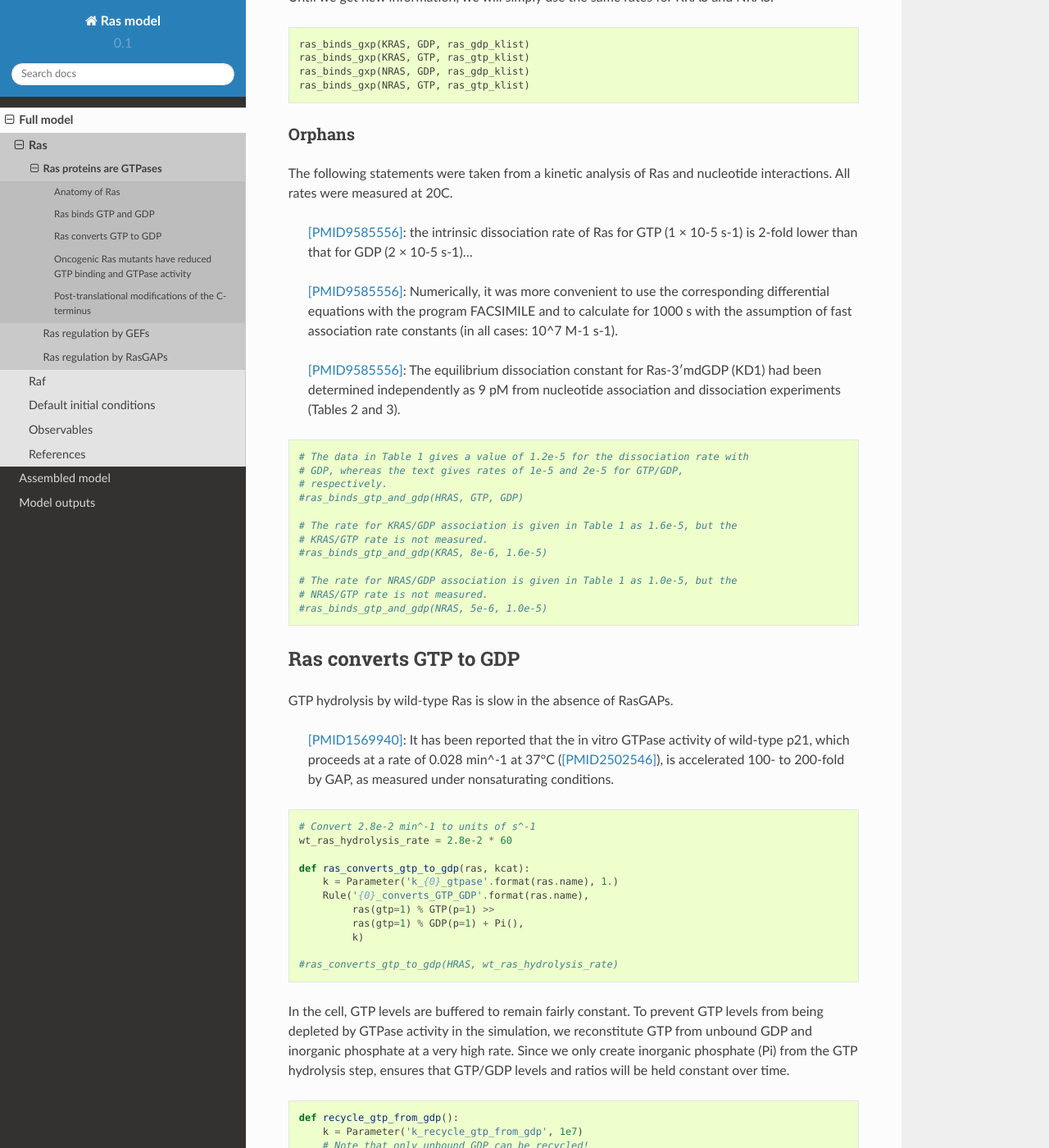
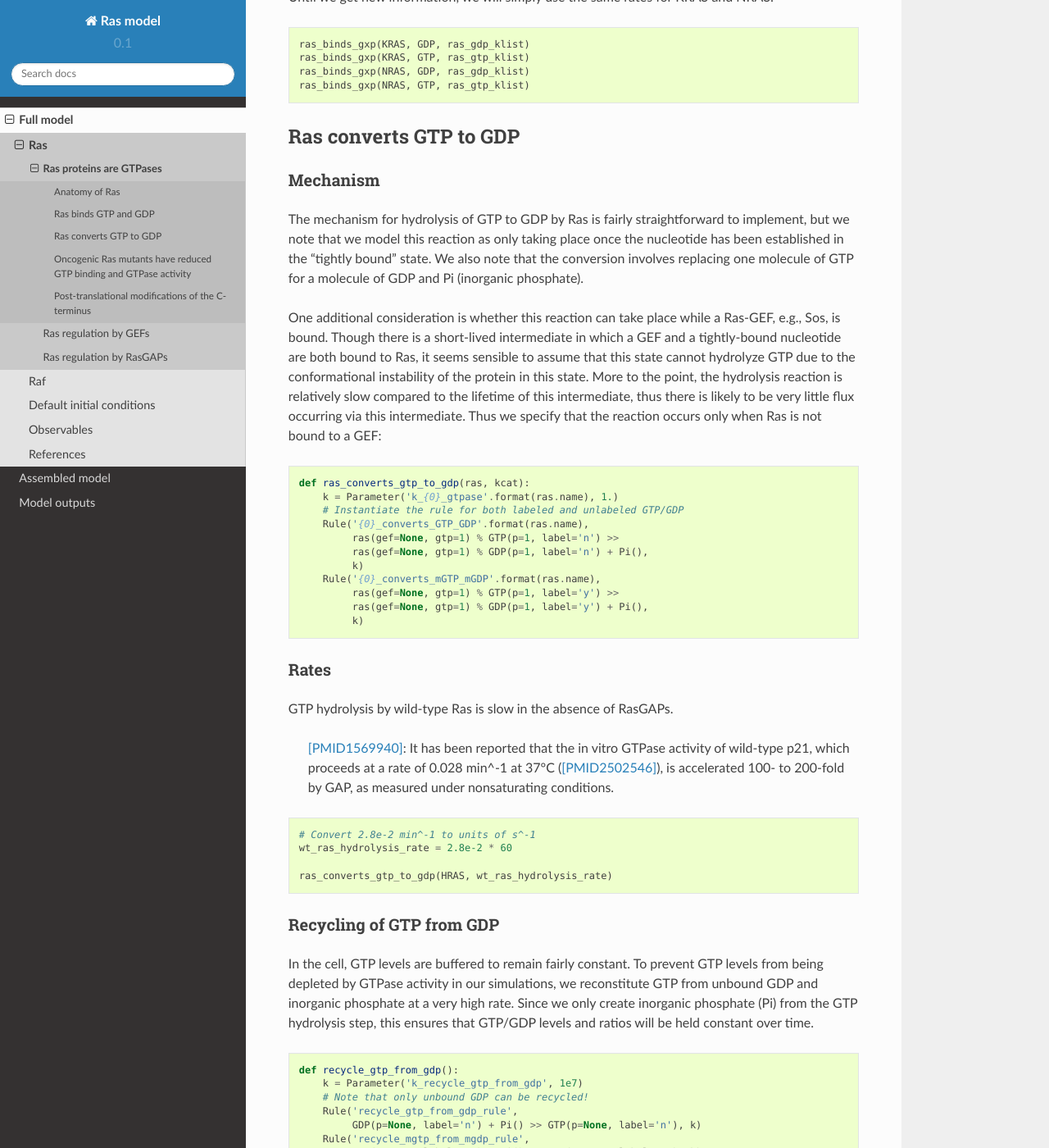
Before and after one commit to sorgerlab/rasmodel, a Sphinx documentation site: the page built from doc/full_model/ras/ras_gtpase.rst, in a window 1280 px wide and 1400 px high, scrolled down 3522 px. Shown: the whole window at 82% size. Built offline with Sphinx 7.4.7 and the Read the Docs theme 2.0.0, drawn with Linux system fonts in a browser that asks for light colours; some of the changed text lies outside the part shown.

Commit message:
Removed orphans, updated hydrolysis step

```diff
--- a/doc/full_model/ras/ras_gtpase.rst
+++ b/doc/full_model/ras/ras_gtpase.rst
@@ -64,8 +64,8 @@ review:
     and possess intrinsic GTPase activity ([PMID3304147_25]_ [PMID3304147_26]_
     [PMID6147754]_ [PMID6148703]_ [PMID3304147_29]_)
 
-Mechanism of Ras binding to GTP and GDP
-~~~~~~~~~~~~~~~~~~~~~~~~~~~~~~~~~~~~~~~
+Mechanism
+~~~~~~~~~
 
 The binding of Ras to GTP and GDP goes through an intermediate state, in which
 the nucleotide is at first loosely and then tightly bound:
@@ -121,8 +121,8 @@ tightly bound:
         equilibrate(rasgxp(s1s2='closed'), rasgxp(s1s2='open'), [kf2, kr2])
     #
 
-Rates for Ras/nucleotide binding
-~~~~~~~~~~~~~~~~~~~~~~~~~~~~~~~~
+Rates
+~~~~~
 
 The rates for HRAS + GDP binding were measured at 25C (Table 1,
 [PMID2200519]_). Since only the equilibrium constant K1 was given for the first
@@ -168,41 +168,42 @@ NRAS::
     ras_binds_gxp(NRAS, GDP, ras_gdp_klist)
     ras_binds_gxp(NRAS, GTP, ras_gtp_klist)
 
-Orphans
-~~~~~~~
-
-The following statements were taken from a kinetic analysis of Ras and
-nucleotide interactions. All rates were measured at 20C.
-
-    [PMID9585556]_: the intrinsic dissociation rate of Ras for GTP (1 × 10-5
-    s-1) is 2-fold lower than that for GDP (2 × 10-5 s-1)...
-
-    [PMID9585556]_: Numerically, it was more convenient to use the
-    corresponding differential equations with the program FACSIMILE and to
-    calculate for 1000 s with the assumption of fast association rate constants
-    (in all cases: 10^7 M-1 s-1).
-
-    [PMID9585556]_: The equilibrium dissociation constant for Ras-3′mdGDP (KD1)
-    had been determined independently as 9 pM from nucleotide association and
-    dissociation experiments (Tables 2 and 3).
-
-::
-
-    # The data in Table 1 gives a value of 1.2e-5 for the dissociation rate with
-    # GDP, whereas the text gives rates of 1e-5 and 2e-5 for GTP/GDP,
-    # respectively.
-    #ras_binds_gtp_and_gdp(HRAS, GTP, GDP)
-
-    # The rate for KRAS/GDP association is given in Table 1 as 1.6e-5, but the
-    # KRAS/GTP rate is not measured.
-    #ras_binds_gtp_and_gdp(KRAS, 8e-6, 1.6e-5)
-
-    # The rate for NRAS/GDP association is given in Table 1 as 1.0e-5, but the
-    # NRAS/GTP rate is not measured.
-    #ras_binds_gtp_and_gdp(NRAS, 5e-6, 1.0e-5)
-
 Ras converts GTP to GDP
 -----------------------
+
+Mechanism
+~~~~~~~~~
+
+The mechanism for hydrolysis of GTP to GDP by Ras is fairly straightforward to
+implement, but we note that we model this reaction as only taking place once
+the nucleotide has been established in the "tightly bound" state. We also note
+that the conversion involves replacing one molecule of GTP for a molecule of
+GDP and Pi (inorganic phosphate).
+
+One additional consideration is whether this reaction can take place while a
+Ras-GEF, e.g., Sos, is bound. Though there is a short-lived intermediate in
+which a GEF and a tightly-bound nucleotide are both bound to Ras, it seems
+sensible to assume that this state cannot hydrolyze GTP due to the
+conformational instability of the protein in this state. More to the point, the
+hydrolysis reaction is relatively slow compared to the lifetime of this
+intermediate, thus there is likely to be very little flux occurring via this
+intermediate. Thus we specify that the reaction occurs only when Ras is not
+bound to a GEF::
+
+    def ras_converts_gtp_to_gdp(ras, kcat):
+        k = Parameter('k_{0}_gtpase'.format(ras.name), 1.)
+        # Instantiate the rule for both labeled and unlabeled GTP/GDP
+        Rule('{0}_converts_GTP_GDP'.format(ras.name),
+             ras(gef=None, gtp=1) % GTP(p=1, label='n') >>
+             ras(gef=None, gtp=1) % GDP(p=1, label='n') + Pi(),
+             k)
+        Rule('{0}_converts_mGTP_mGDP'.format(ras.name),
+             ras(gef=None, gtp=1) % GTP(p=1, label='y') >>
+             ras(gef=None, gtp=1) % GDP(p=1, label='y') + Pi(),
+             k)
+
+Rates
+~~~~~
 
 GTP hydrolysis by wild-type Ras is slow in the absence of RasGAPs.
 
@@ -216,20 +217,17 @@ GTP hydrolysis by wild-type Ras is slow in the absence of RasGAPs.
     # Convert 2.8e-2 min^-1 to units of s^-1
     wt_ras_hydrolysis_rate = 2.8e-2 * 60
 
-    def ras_converts_gtp_to_gdp(ras, kcat):
-        k = Parameter('k_{0}_gtpase'.format(ras.name), 1.)
-        Rule('{0}_converts_GTP_GDP'.format(ras.name),
-             ras(gtp=1) % GTP(p=1) >>
-             ras(gtp=1) % GDP(p=1) + Pi(),
-             k)
+    ras_converts_gtp_to_gdp(HRAS, wt_ras_hydrolysis_rate)
 
-    #ras_converts_gtp_to_gdp(HRAS, wt_ras_hydrolysis_rate)
+
+Recycling of GTP from GDP
+~~~~~~~~~~~~~~~~~~~~~~~~~
 
 In the cell, GTP levels are buffered to remain fairly constant. To prevent GTP
-levels from being depleted by GTPase activity in the simulation, we
+levels from being depleted by GTPase activity in our simulations, we
 reconstitute GTP from unbound GDP and inorganic phosphate at a very high rate.
 Since we only create inorganic phosphate (Pi) from the GTP hydrolysis step,
-ensures that GTP/GDP levels and ratios will be held constant over time.
+this ensures that GTP/GDP levels and ratios will be held constant over time.
 
 ::
 
```
